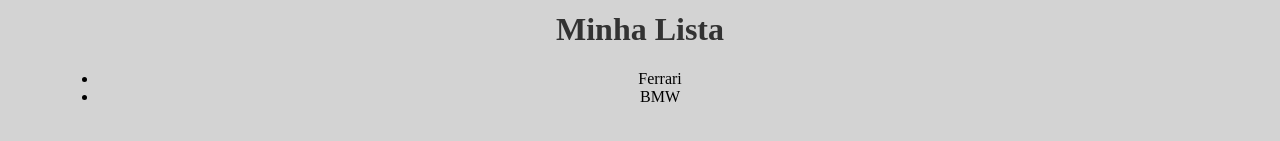
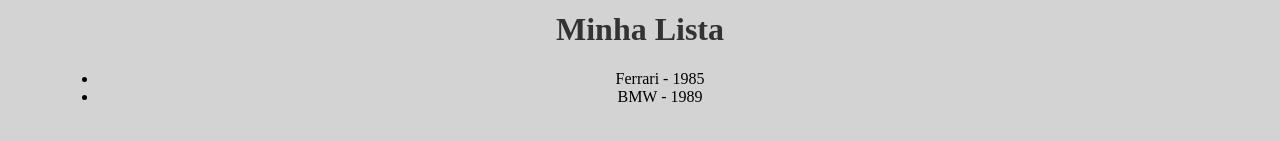
Before and after one commit to luccasocastro/curso-react, a React (Create React App) app in the folder meu-projeto/: page / in a window 1280 px wide. Shown: the part 623-764 px from the top of the page. Built offline with nearby package versions, Linux system fonts and the light colour scheme.

Commit message:
utilizando proptypes para validação

```diff
--- a/meu-projeto/src/components/Item.js
+++ b/meu-projeto/src/components/Item.js
@@ -1,9 +1,21 @@
-function Item(props) {
+import PropTypes from 'prop-types';
+
+function Item({marca, ano_lancamento}) {
   return (
     <>
-      <li>{props.marca}</li>
+      <li>{marca} - {ano_lancamento}</li>
     </>
   );
 }
 
+Item.propTypes = {
+  marca: PropTypes.string.isRequired,
+  ano_lancamento: PropTypes.number.isRequired,
+};
+
+Item.defaultProps = {
+    marca: 'Faltou a marca',
+    ano_lancamento: 0,
+}
+
 export default Item;
--- a/meu-projeto/src/components/List.js
+++ b/meu-projeto/src/components/List.js
@@ -5,8 +5,8 @@
     <>
       <h1>Minha Lista</h1>
       <ul>
-        <Item marca="Ferrari"/>
-        <Item marca="BMW"/>
+        <Item marca="Ferrari" ano_lancamento={1985}/>
+        <Item marca="BMW" ano_lancamento={1989}/>
       </ul>
     </>
   );
```
